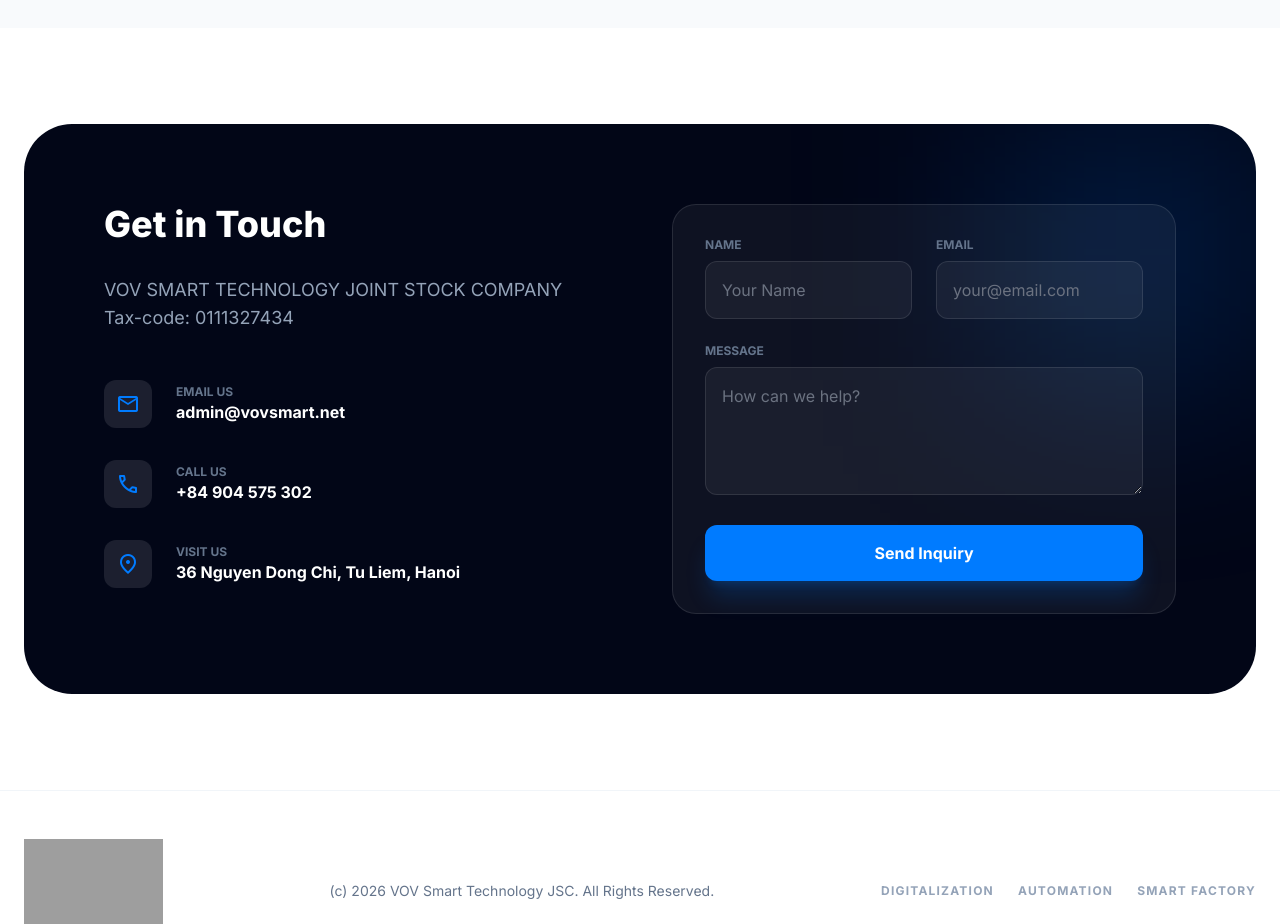
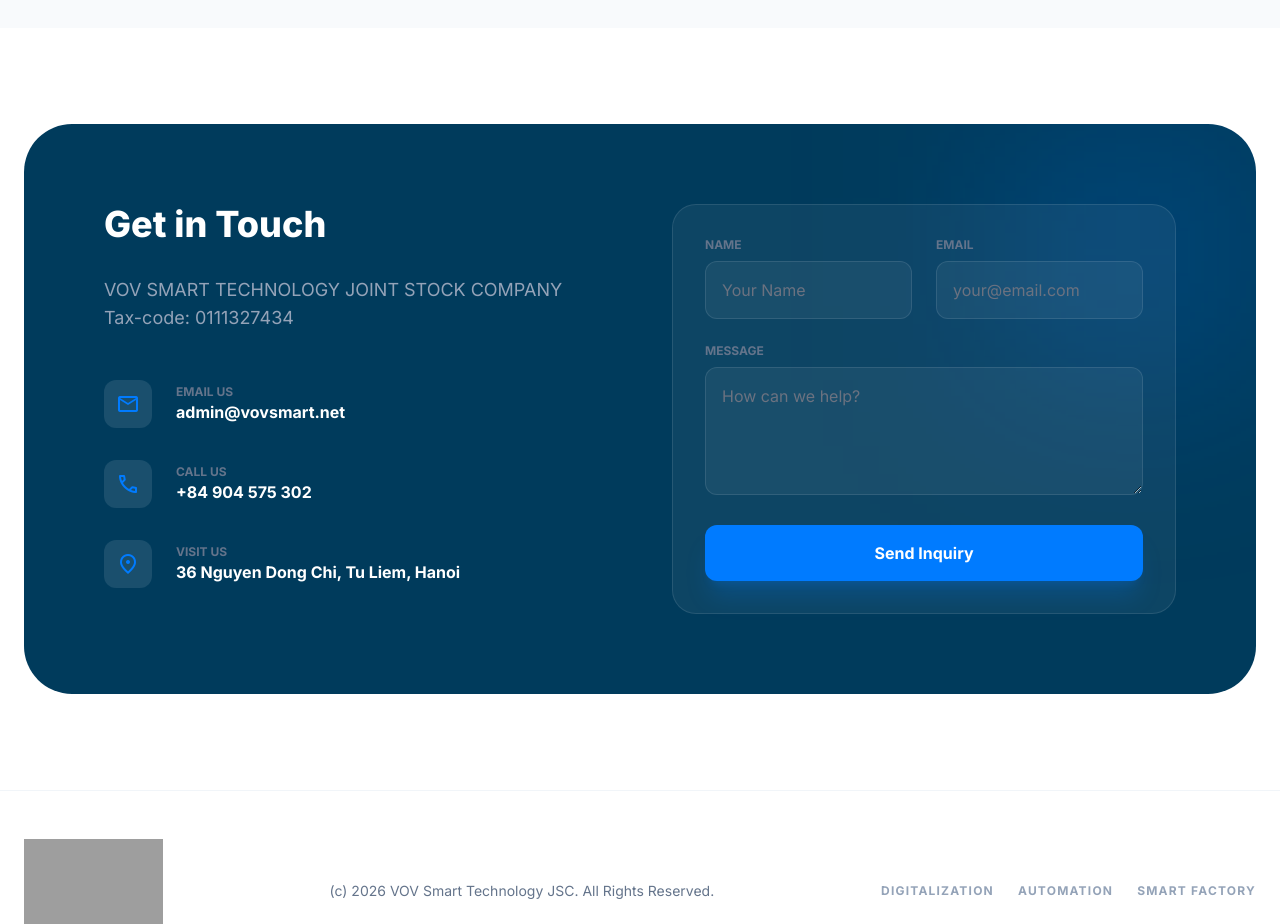
Before and after one commit to tuan303/vov-web, a React (Vite) app: page / in a window 1280 px wide. Shown: the part 5020-5944 px from the top of the page. Built offline with nearby package versions, Linux system fonts and the light colour scheme; grey boxes are pictures that could not be loaded.

Commit message:
Update contact and email message color

```diff
--- a/api/sendInquiry.ts
+++ b/api/sendInquiry.ts
@@ -203,7 +203,7 @@
               <td align="center">
                 <table role="presentation" width="100%" cellspacing="0" cellpadding="0" style="max-width:640px;background:#ffffff;border-radius:16px;overflow:hidden;border:1px solid #e2e8f0;">
                   <tr>
-                    <td style="background:#003B5C;padding:24px 28px;color:#ffffff;">
+                    <td style="background:#003b5c;padding:24px 28px;color:#ffffff;">
                       <div style="font-size:12px;font-weight:700;letter-spacing:1.6px;text-transform:uppercase;color:#93c5fd;">VOV Smart Website</div>
                       <h1 style="margin:8px 0 0;font-size:24px;line-height:32px;font-weight:800;">New Contact Inquiry</h1>
                     </td>
@@ -233,7 +233,7 @@
 
                       <div style="margin-top:20px;">
                         <div style="margin-bottom:8px;font-size:12px;font-weight:800;letter-spacing:1px;text-transform:uppercase;color:#64748b;">Message</div>
-                        <div style="padding:18px 20px;background:#0f172a;border-radius:12px;color:#e2e8f0;font-size:16px;line-height:26px;white-space:normal;">
+                        <div style="padding:18px 20px;background:#003b5c;border-radius:12px;color:#e2e8f0;font-size:16px;line-height:26px;white-space:normal;">
                           ${formatMessageHtml(message)}
                         </div>
                       </div>
--- a/components/CTA.tsx
+++ b/components/CTA.tsx
@@ -55,7 +55,7 @@
   return (
     <section className="py-24 px-6 bg-white dark:bg-slate-900 scroll-mt-24" id="contact">
       <div className="max-w-7xl mx-auto">
-        <div className="bg-slate-950 rounded-[3rem] p-12 lg:p-20 text-white relative overflow-hidden reveal">
+        <div className="rounded-[3rem] p-12 lg:p-20 text-white relative overflow-hidden reveal" style={{ backgroundColor: '#003b5c' }}>
           <div className="absolute top-0 right-0 w-64 h-64 bg-accent/20 blur-[100px]"></div>
 
           <div className="grid lg:grid-cols-2 gap-16 relative z-10">
```
